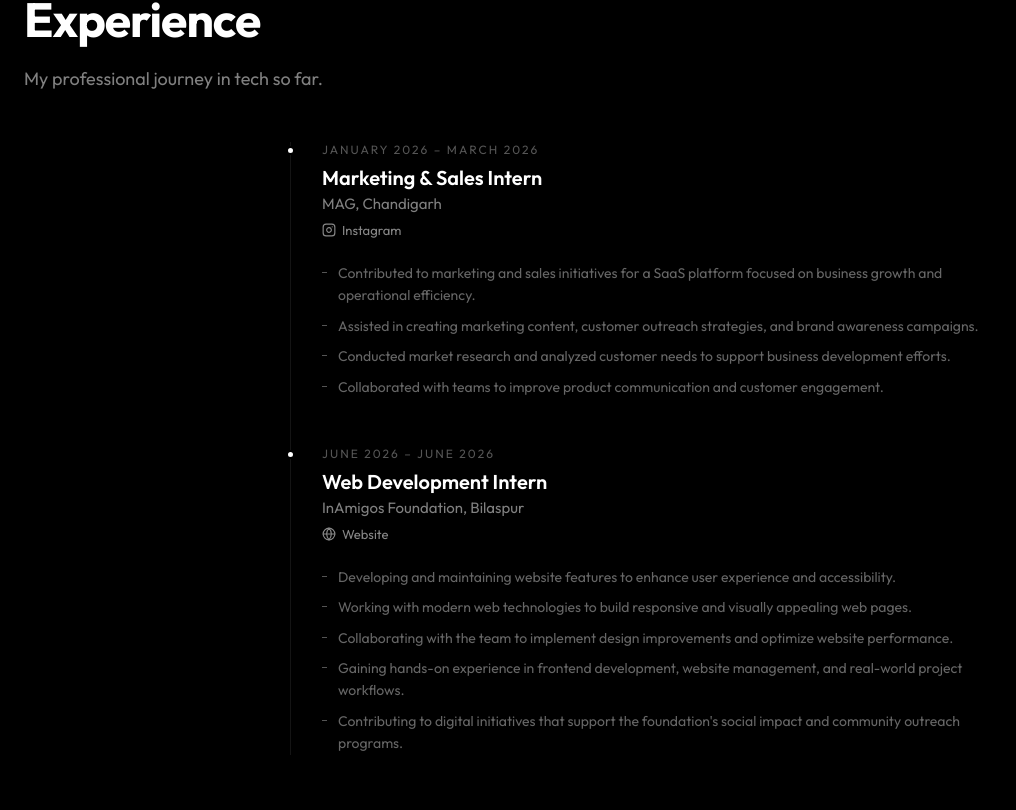
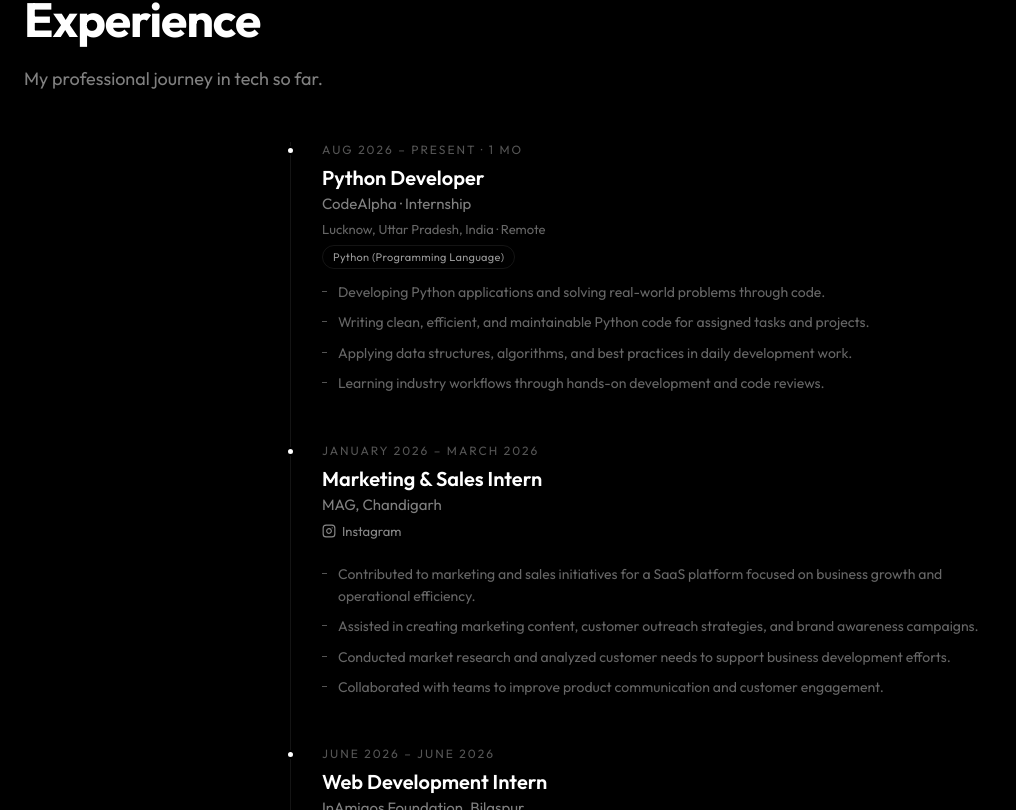
Before and after one commit to Samairaraina/samairaportfolio, a React (Vite) app: page / in a window 1280 px wide. Shown: the part 5210-6020 px from the top of the page, without its empty margins (0-1016 px from the left). Built offline with nearby package versions, Linux system fonts and the light colour scheme.

Commit message:
Add Python Developer internship at CodeAlpha

```diff
--- a/src/App.css
+++ b/src/App.css
@@ -1103,6 +1103,28 @@
   margin-bottom: 8px;
 }
 
+.timeline__location {
+  font-size: 0.8125rem;
+  color: #666;
+  margin-bottom: 8px;
+}
+
+.timeline__skills {
+  display: flex;
+  flex-wrap: wrap;
+  gap: 6px;
+  margin-bottom: 8px;
+}
+
+.timeline__skill-tag {
+  font-size: 0.6875rem;
+  padding: 4px 10px;
+  border-radius: 20px;
+  border: 1px solid rgba(255,255,255,0.08);
+  color: #999;
+  letter-spacing: 0.3px;
+}
+
 .timeline__link {
   display: inline-flex;
   align-items: center;
--- a/src/components/Experience.jsx
+++ b/src/components/Experience.jsx
@@ -1,6 +1,19 @@
 import { motion } from 'framer-motion'
 
 const EXPERIENCES = [
+  {
+    role: 'Python Developer',
+    company: 'CodeAlpha · Internship',
+    period: 'Aug 2026 – Present · 1 mo',
+    location: 'Lucknow, Uttar Pradesh, India · Remote',
+    skills: ['Python (Programming Language)'],
+    highlights: [
+      'Developing Python applications and solving real-world problems through code.',
+      'Writing clean, efficient, and maintainable Python code for assigned tasks and projects.',
+      'Applying data structures, algorithms, and best practices in daily development work.',
+      'Learning industry workflows through hands-on development and code reviews.',
+    ],
+  },
   {
     role: 'Marketing & Sales Intern',
     company: 'MAG, Chandigarh',
@@ -61,6 +74,14 @@ export default function Experience() {
               <span className="timeline__period">{exp.period}</span>
               <h3 className="timeline__role">{exp.role}</h3>
               <p className="timeline__company">{exp.company}</p>
+              {exp.location && <p className="timeline__location">{exp.location}</p>}
+              {exp.skills && exp.skills.length > 0 && (
+                <div className="timeline__skills">
+                  {exp.skills.map((skill) => (
+                    <span key={skill} className="timeline__skill-tag">{skill}</span>
+                  ))}
+                </div>
+              )}
               {exp.link && (
                 <a href={exp.link} target="_blank" rel="noopener noreferrer" className="timeline__link">
                   {exp.linkLabel === 'Instagram' ? (
```
